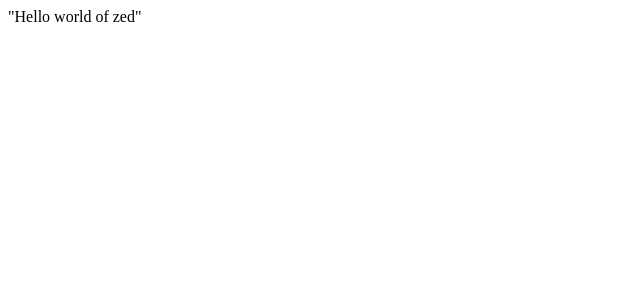
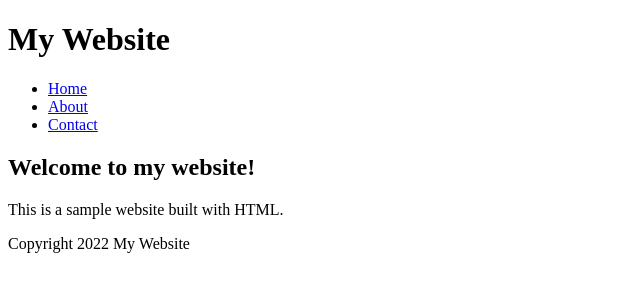
Before and after one commit to Zarbof/Zarbof.github.io, a plain HTML site: page index.html in a window 1280 px wide. Shown: the whole page, without its empty margins (0-640 px from the left). Drawn offline with Linux system fonts and the light colour scheme.

Commit message:
Update index.html

```diff
--- a/index.html
+++ b/index.html
@@ -1 +1,27 @@
-"Hello world of zed"
+<!DOCTYPE html>
+<html>
+  <head>
+    <meta charset="utf-8">
+    <title>My Website</title>
+    <link rel="stylesheet" href="css/style.css">
+  </head>
+  <body>
+    <header>
+      <h1>My Website</h1>
+      <nav>
+        <ul>
+          <li><a href="/">Home</a></li>
+          <li><a href="/about">About</a></li>
+          <li><a href="/contact">Contact</a></li>
+        </ul>
+      </nav>
+    </header>
+    <main>
+      <h2>Welcome to my website!</h2>
+      <p>This is a sample website built with HTML.</p>
+    </main>
+    <footer>
+      <p>Copyright 2022 My Website</p>
+    </footer>
+  </body>
+</html>
```
